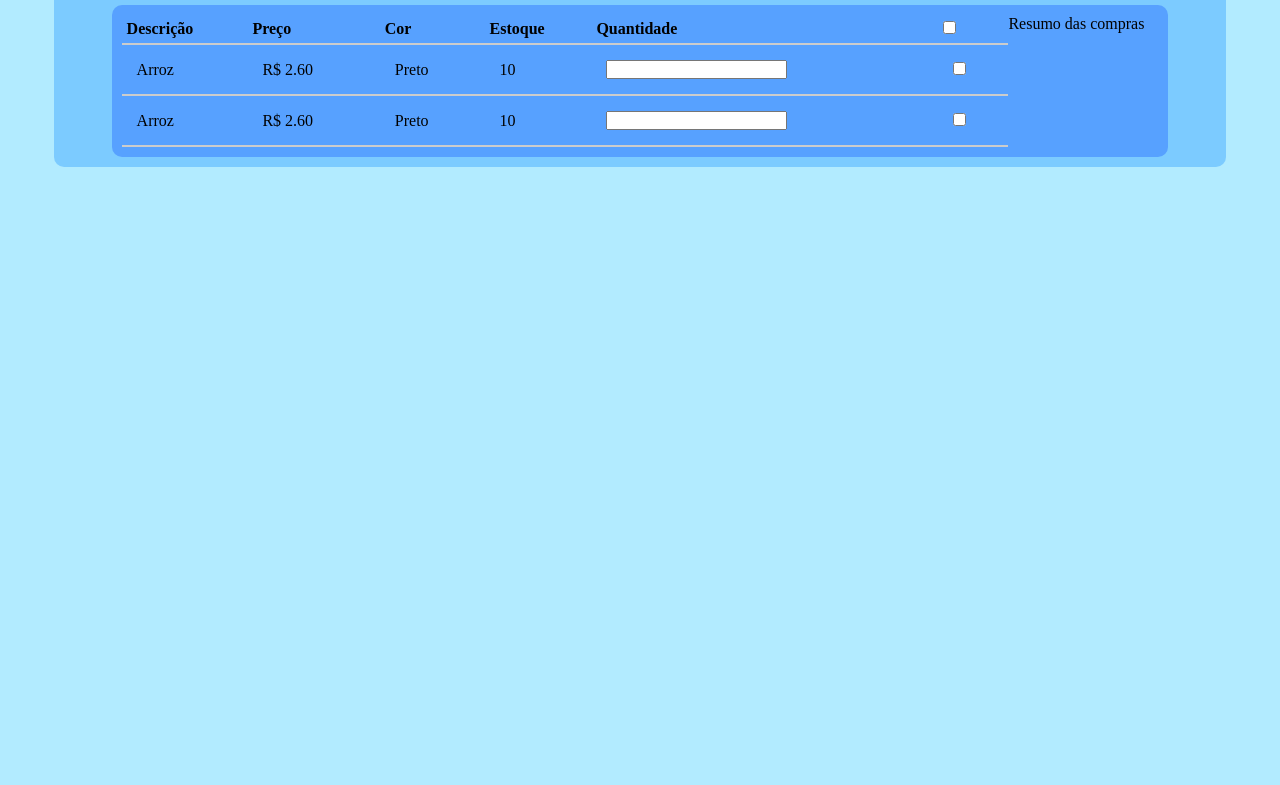
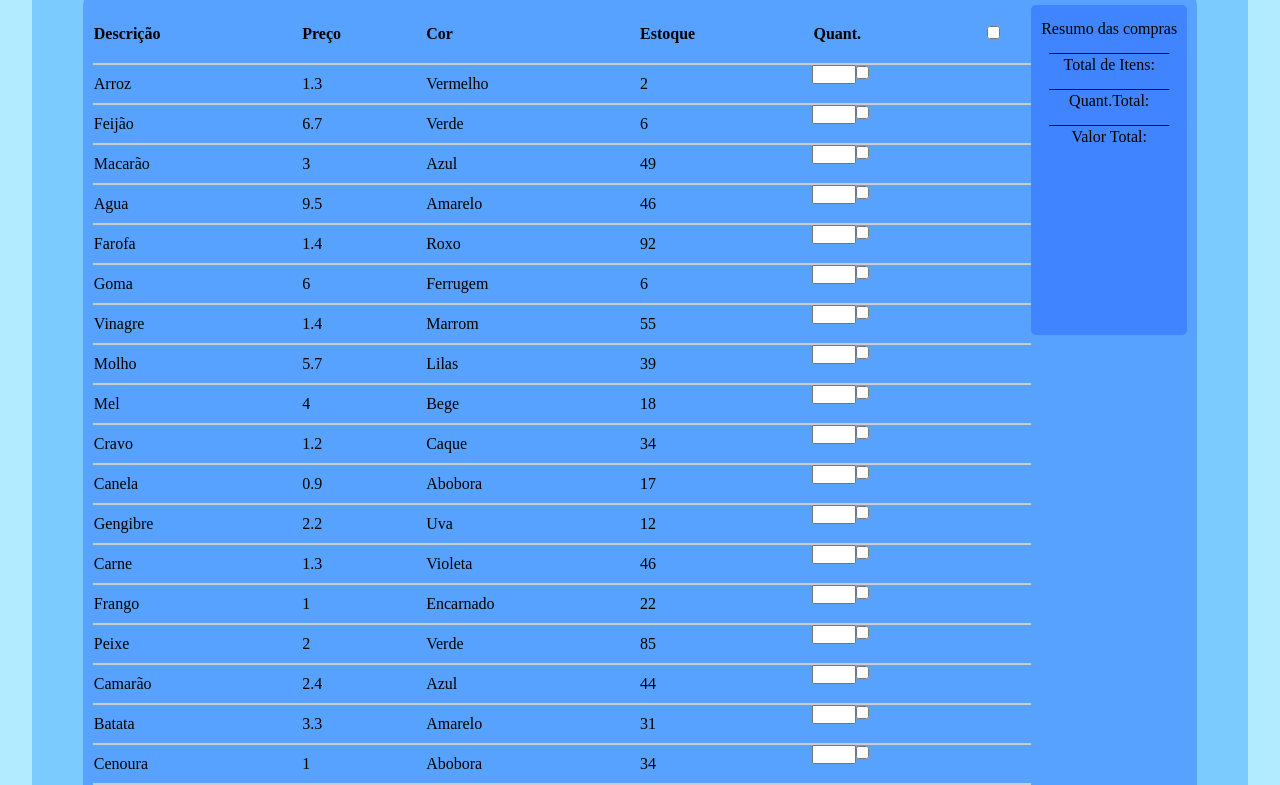
Before and after one commit to drivanreis/Meu_Carrinho_Compras, a plain HTML site: page index.html in a window 1280 px wide. Shown: the part 163-948 px from the top of the page. Before the commit the page ends 800 px from the top, so only its background shows below. Drawn offline with Linux system fonts and the light colour scheme.

Commit message:
Quase Fim do Front-end

```diff
--- a/index.html
+++ b/index.html
@@ -15,19 +15,19 @@
     <div id="titulo">Suas Compras</div>
     <div id="caixaAvo">
       <section>
-        <table id="tabelaProdutos">
+        <table>
           <thead>
             <tr>
               <th>Descrição</th>
               <th>Preço</th>
               <th>Cor</th>
               <th>Estoque</th>
-              <th>Quantidade</th>
+              <th>Quant.</th>
               <th><input type="checkbox" name="" id=""></th>
             </tr>
           </thead>
           <tbody id="lstProdutos">
-            <tr>
+          <!--  <tr>
               <td>Arroz</td>
               <td>R$ 2.60</td>
               <td>Preto</td>
@@ -42,16 +42,29 @@
               <td>10</td>
               <td><input type="number" name="" id=""></td>
               <td><input type="checkbox" name="" id=""></td>
-            </tr>
-
-
+            </tr> -->
           </tbody>
         </table>
+
       </section>
-      <aside>Resumo das compras</aside>
+      <aside>
+        Resumo das compras </br>
+        _______________ </br>
+        Total de Itens:</br>
+        _______________ </br>
+        Quant.Total: </br>
+        _______________ </br>
+        Valor Total:
+
+      </aside>
     </div>
 
   </main>
+
+  <footer>
+    Produzido por Ivan Reis
+  </footer>
+
   <script src="script.js" defer></script>
 </body>
 </html>
--- a/script.js
+++ b/script.js
@@ -1,4 +1,7 @@
-const arrNomes = ['Arroz', 'Feijão', 'Macarão', 'Agua', 'Farofa', 'Goma', 'Vinagre', 'Molho', 'Abel', 'Edu', 'Flavio', 'Gabriela', 'Helida', 'Itala', 'Jose', 'Lia', 'Marta', 'Neuma', 'Onofre', 'Pedro', 'Queni', 'Rita'];
+// Como agente não viu banco de dados o jeito foi improvisar.
+// São 3 arrays, que são trasformados em objetos e colocados
+// dentro de outro array.
+const arrNomes = ['Arroz', 'Feijão', 'Macarão', 'Agua', 'Farofa', 'Goma', 'Vinagre', 'Molho', 'Mel', 'Cravo', 'Canela', 'Gengibre', 'Carne', 'Frango', 'Peixe', 'Camarão', 'Batata', 'Cenoura', 'Beterraba', 'Tomate', 'Cebola', 'Leite'];
 
 const arrPrecos = [1.3, 6.7, 3, 9.5, 1.4, 6, 1.4, 5.7, 4, 1.2, 0.9, 2.2, 1.3, 1.0, 2, 2.4, 3.3, 1, 4.4, 5.1, 0.25, 1.6];
 
@@ -19,18 +22,29 @@ const achaProduto = (nomeDoProduto) => arrTabelaDeProdutos.find((produto) =>  pr
 
 const criaListaDeProdutos = () => {
   arrTabelaDeProdutos.forEach((objElement, numLinha) => {
-    const divElem = document.createElement('div');
-    // trElem.setAttribut('id', `linha${linha}`);
-    // document.getElementById('lstProdutos').appendChild(trElem);
+    const trElem = document.createElement('tr');
+    trElem.setAttribute('id',`linha${numLinha}`);
+    document.getElementById('lstProdutos').appendChild(trElem);
     arrLinha = Object.values(objElement);
-    arrLinha.forEach((celula, coluna) => {
+
+    arrLinha.forEach((celula, numColuna) => {
       console.log(celula);
-    //   const tdElem = document.createElement('td');
-    //   tdElem.id.add = `coluna${coluna}`
-    //   document.getElementById(`linha${linha}`).appendChild(tdElem);
-    //   tdElem.innerText = celula;
+      const tdElem = document.createElement('td');
+      tdElem.setAttribute('id', `coluna${numColuna}`);
+      document.getElementById(`linha${numLinha}`).appendChild(tdElem);
+      tdElem.innerText = celula;
     });
+
+    const iptNumero = document.createElement('input');
+    iptNumero.setAttribute('type', 'number');
+    document.getElementById(`linha${numLinha}`).appendChild(iptNumero);
+
+    const chkBox = document.createElement('input');
+    chkBox.setAttribute('type', 'checkbox');
+    document.getElementById(`linha${numLinha}`).appendChild(chkBox);
+
   });
+
 };
 
 criaListaDeProdutos();
--- /dev/null
+++ b/style.scss
@@ -0,0 +1,109 @@
+* {
+  margin: 0;
+  padding: 0;
+
+  --COR00: rgb(0, 0, 128);
+  --COR01: rgb(0, 0, 192);
+  --COR02: rgb(16, 64, 255, 0.3);
+  --COR03: rgb(0, 64, 255, 0.3);
+  --COR04: rgba(0, 128, 255, 0.3);
+  --COR05: rgba(0, 191, 255, 0.3);
+}
+
+body {
+  background-color: var(--COR05);
+
+  header {
+    background-color: black;
+    color: white;
+    font-size: 20px;
+    padding: 18px 0;
+    display: flex;
+    justify-content: center;
+  }
+
+  main {
+    background-color: var(--COR04);
+    width: 95%;
+    min-width: 345px;
+    margin: 15px auto;
+    border-radius: 10px;
+
+    #titulo {
+      font-size: 30px;
+      padding: 25px 0;
+      text-align: center;
+    }
+
+    #caixaAvo {
+      background-color: var(--COR03);
+      display: flex;
+      justify-content: center;
+      margin: auto;
+      width: 90%;
+      padding: 10px;
+      border-radius: 10px;
+      // box-shadow: -5px -10px #888888;
+
+      section {
+        flex: 1;
+        order: 10;
+
+        table {
+          width: 100%;
+          border-collapse: collapse;
+
+          thead {
+            tr {
+              border-bottom: 2px solid #ccc;
+              th {
+                padding: 20px 1px;
+                text-align: left;
+              }
+            }
+          }
+
+          tbody {
+            tr {
+              border-bottom: 2px solid #ccc;
+              input {
+                max-width: 40px;
+              }
+              td {
+                padding: 10px 1px;
+              }
+            }
+          }
+        }
+      }
+
+      aside {
+        min-width: 150px;
+        order: 20;
+        background-color: var(--COR02);
+        border-radius: 5px;
+        text-align: center;
+        padding: 15px 3px;
+        max-height: 300px;
+      }
+    }
+    // pra ficar responsivo
+    @media screen and (max-width: 645px) {
+      #caixaAvo {
+        flex-flow: column;
+        align-items: center;
+        aside {
+          order: 0;
+          max-width: 150px;
+        }
+      }
+    }
+  }
+
+  footer {
+    background-color: black;
+    color: white;
+    text-align: center;
+    font-size: x-large;
+  }
+}
```
Also changed, not shown: style.css, 1 other file.
